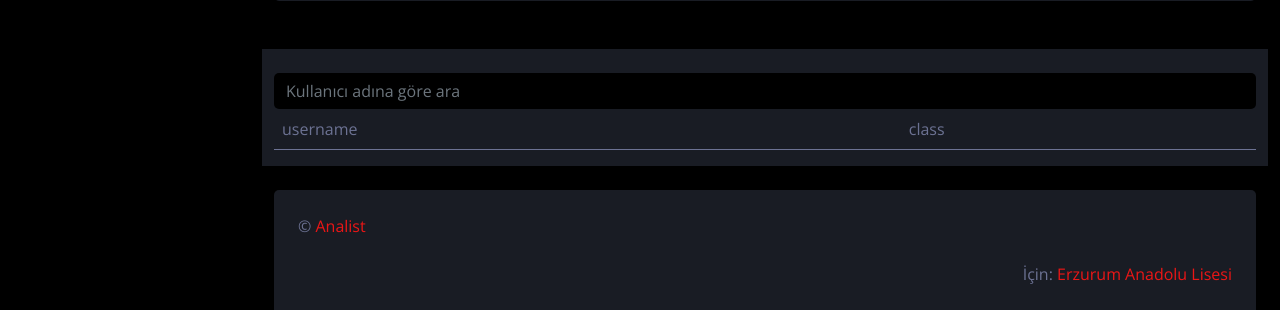
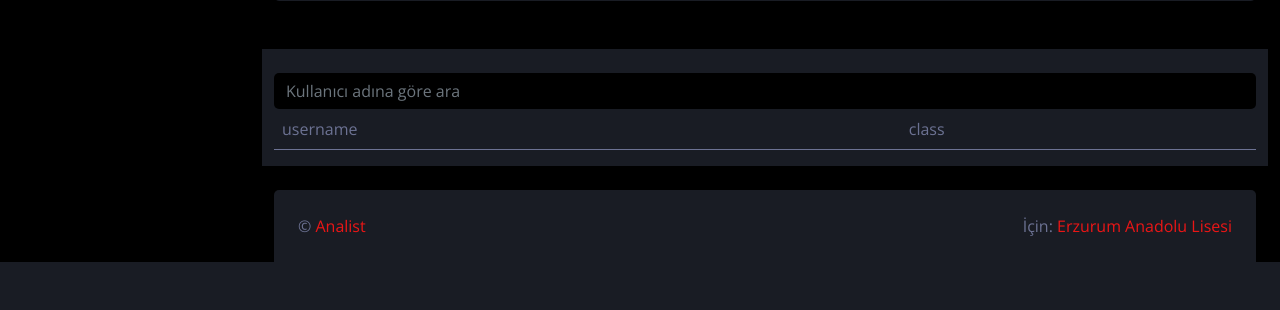
Before and after one commit to oguzharunb/Analist, a Flask app: page /ogretmen in a window 1280 px wide. Shown: the part 938-1248 px from the top of the page. After the commit the page ends 1200 px from the top, so only its background shows below. Run offline with Flask 3, Linux system fonts and the light colour scheme; a user stored in the database is signed in; data comes from the database, SQL or seed files in the repository; data that the repository does not hold is empty; some libraries are stand-ins or nearby versions.

Commit message:
footer edited

```diff
--- a/templates/base.html
+++ b/templates/base.html
@@ -106,11 +106,11 @@
             <div class="container-fluid pt-4 px-4">
                 <div class="bg-secondary rounded-top p-4">
                     <div class="row">
-                        <div class="col-12 col-sm-12 text-center text-sm-start">
+                        <div class="col-12 col-sm-6 text-center text-sm-start">
                             &copy; <a href="#">Analist</a>
                         </div>
-                        <div class="col-12 col-sm-12 text-center text-sm-end">
-                            <br>İçin: <a href="https://erzurumanadolulisesi.meb.k12.tr/" target="_blank">Erzurum Anadolu Lisesi</a>
+                        <div class="col-12 col-sm-6 text-center text-sm-end">
+                            İçin: <a href="https://erzurumanadolulisesi.meb.k12.tr/" target="_blank">Erzurum Anadolu Lisesi</a>
                         </div>
                     </div>
                 </div>
```
